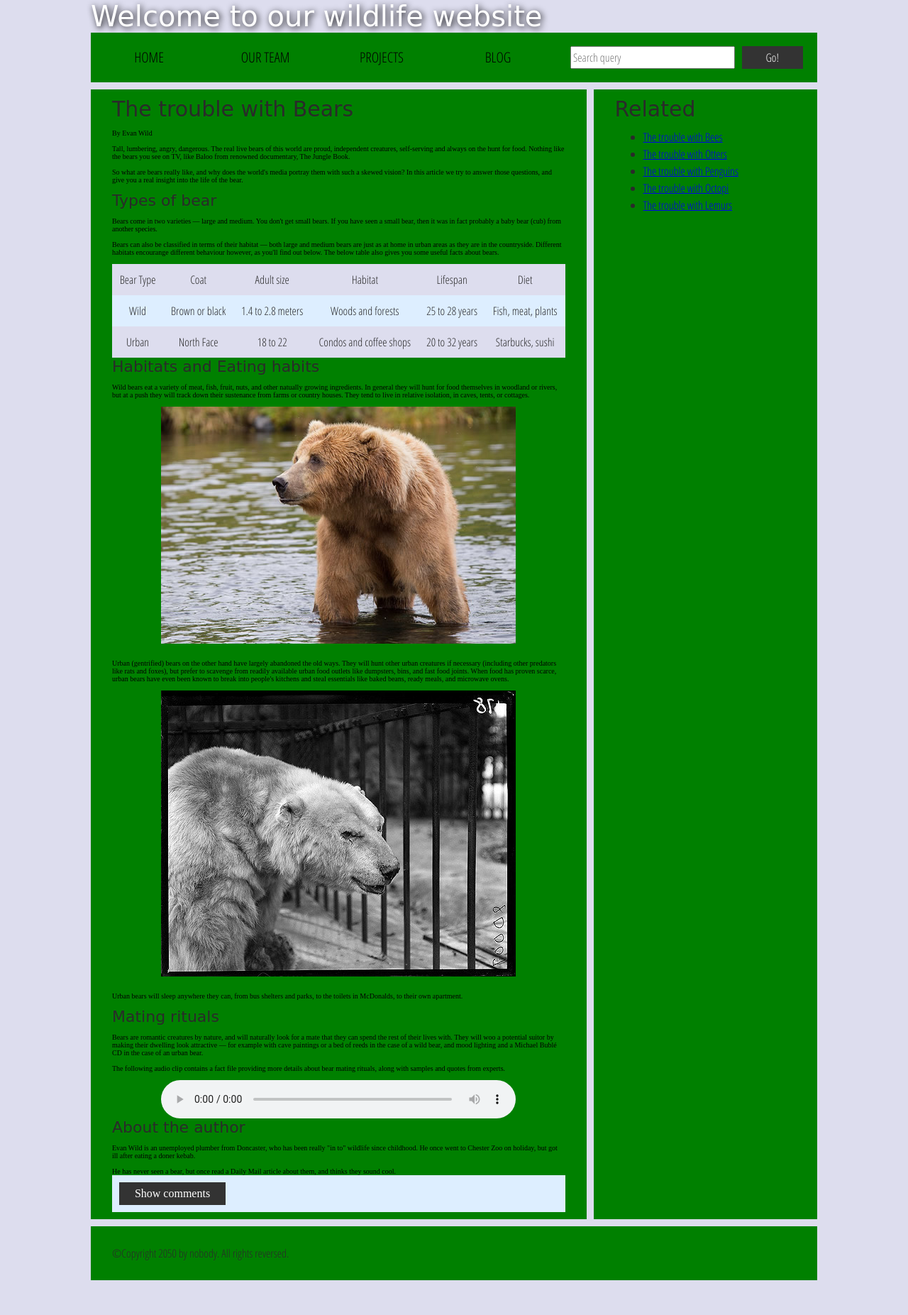
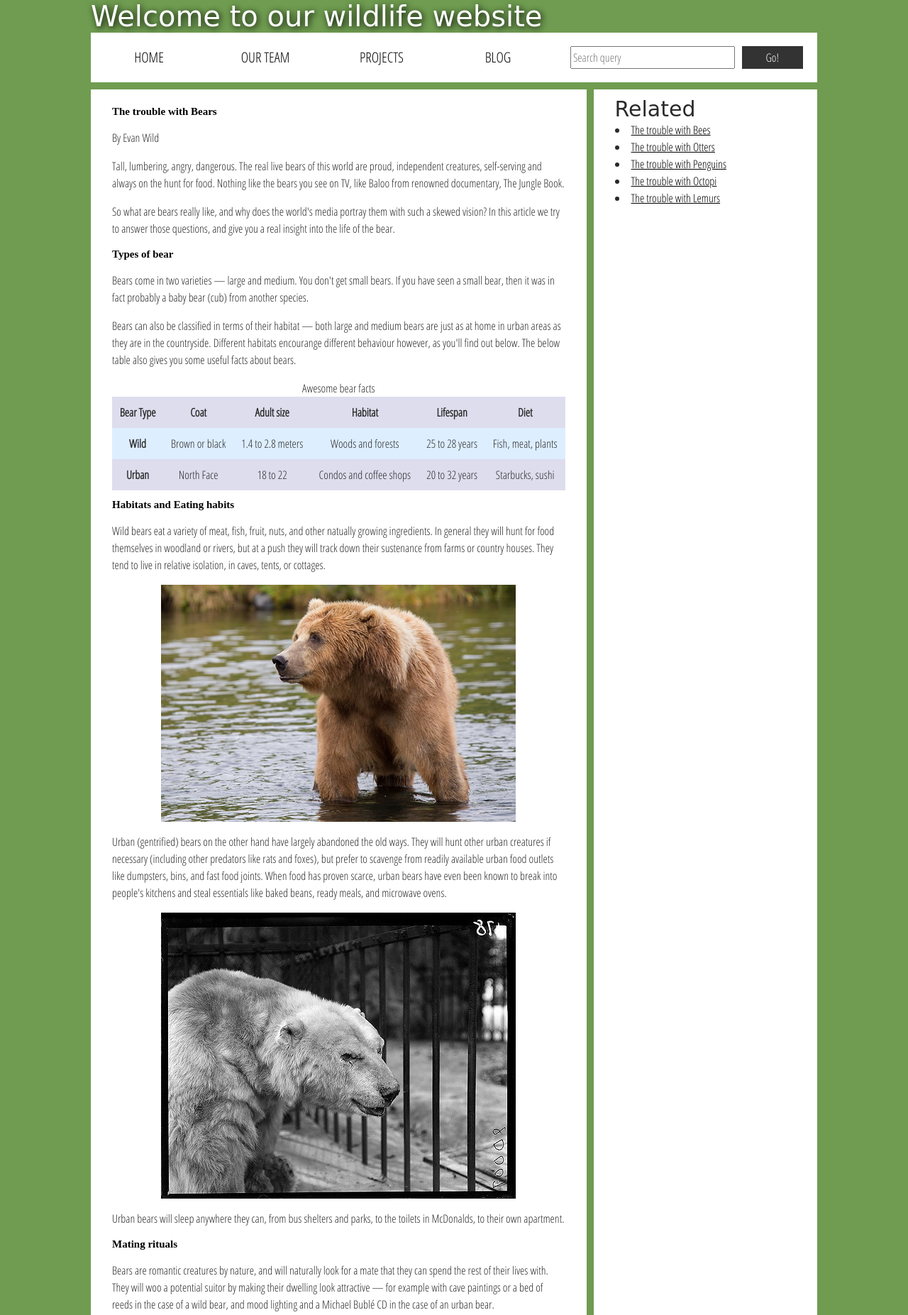
Before and after one commit to jaycebaxter/webAccessibility, a plain HTML site: page index.html in a window 1280 px wide. Shown: the top 1853 px of the page at 71% size. Before the commit the page ends 1804 px from the top, so only its background shows below. Drawn offline with Linux system fonts and the light colour scheme; a web font is replaced by a local one.

Commit message:
haha i forgot to commit this whole time. ummm

```diff
--- a/index.html
+++ b/index.html
@@ -18,7 +18,7 @@
       <font size="7">Welcome to our wildlife website</font>
     </div>
 
-    <div class="nav">
+    <nav>
       <ul>
         <li><a href="#">Home</a></li>
         <li><a href="#">Our team</a></li>
@@ -27,41 +27,39 @@
       </ul>
 
       <form class="search">
-        <input type="search" name="q" placeholder="Search query">
-        <input type="submit" value="Go!">
+        <input type="search" name="q" placeholder="Search query" aria-label="Search box">
+        <input type="submit" value="Go!" aria-label="Submit search button">
       </form>
-    </div>
+    </nav>
 
     <main>
       <article>
-        <font size="6">The trouble with Bears</font>
-        <br><br>
-        By Evan Wild
-        <br><br>
-        Tall, lumbering, angry, dangerous. The real live bears of this world are proud, independent creatures, self-serving and always on the hunt for food. Nothing like the bears you see on TV, like Baloo from renowned documentary, The Jungle Book.
-        <br><br>
-        So what are bears really like, and why does the world's media portray them with such a skewed vision? In this article we try to answer those questions, and give you a real insight into the life of the bear.
-        <br><br>
-        <font size="5">Types of bear</font>
-        <br><br>
-        Bears come in two varieties — large and medium. You don't get small bears. If you have seen a small bear, then it was in fact probably a baby bear (cub) from another species.
-        <br><br>
-        Bears can also be classified in terms of their habitat — both large and medium bears are just as at home in urban areas as they are in the countryside. Different habitats encourange different behaviour however, as you'll find out below. The below table also gives you some useful facts about bears.
-        <br><br>
+        <h1>The trouble with Bears</h1>
+        <p> By Evan Wild </p>
+
+        <p>Tall, lumbering, angry, dangerous. The real live bears of this world are proud, independent creatures, self-serving and always on the hunt for food. Nothing like the bears you see on TV, like Baloo from renowned documentary, The Jungle Book. </p>
+        <p> So what are bears really like, and why does the world's media portray them with such a skewed vision? In this article we try to answer those questions, and give you a real insight into the life of the bear.
+
+        </p>
+        <h2>Types of bear</h2>
+
+        <p>Bears come in two varieties — large and medium. You don't get small bears. If you have seen a small bear, then it was in fact probably a baby bear (cub) from another species.</p>
+        <p>Bears can also be classified in terms of their habitat — both large and medium bears are just as at home in urban areas as they are in the countryside. Different habitats encourange different behaviour however, as you'll find out below. The below table also gives you some useful facts about bears.</p>
         <table>
+          <caption>Awesome bear facts</caption>
           <thead>
             <tr>
-              <td>Bear Type</td>
-              <td>Coat</td>
-              <td>Adult size</td>
-              <td>Habitat</td>
-              <td>Lifespan</td>
-              <td>Diet</td>
+              <th>Bear Type</th>
+              <th>Coat</th>
+              <th>Adult size</th>
+              <th>Habitat</th>
+              <th>Lifespan</th>
+              <th>Diet</th>
             </tr>
           </thead>
           <tbody>
             <tr>
-              <td>Wild</td>
+              <th>Wild</th>
               <td>Brown or black</td>
               <td>1.4 to 2.8 meters</td>
               <td>Woods and forests</td>
@@ -69,7 +67,7 @@
               <td>Fish, meat, plants</td>
             </tr>
             <tr>
-              <td>Urban</td>
+              <th>Urban</th>
               <td>North Face</td>
               <td>18 to 22</td>
               <td>Condos and coffee shops</td>
@@ -79,24 +77,18 @@
           </tbody>
         </table>
 
-        <font size="5">Habitats and Eating habits</font>
-        <br><br>
-        Wild bears eat a variety of meat, fish, fruit, nuts, and other natually growing ingredients. In general they will hunt for food themselves in woodland or rivers, but at a push they will track down their sustenance from farms or country houses. They tend to live in relative isolation, in caves, tents, or cottages.
-        <br><br>
-        <img src="media/wild-bear.jpg">
-        <br><br>
-        Urban (gentrified) bears on the other hand have largely abandoned the old ways. They will hunt other urban creatures if necessary (including other predators like rats and foxes), but prefer to scavenge from readily available urban food outlets like dumpsters, bins, and fast food joints. When food has proven scarce, urban bears have even been known to break into people's kitchens and steal essentials like baked beans, ready meals, and microwave ovens.
-        <br><br>
-        <img src="media/urban-bear.jpg">
-        <br><br>
-        Urban bears will sleep anywhere they can, from bus shelters and parks, to the toilets in McDonalds, to their own apartment.
-        <br><br>
-        <font size="5">Mating rituals</font>
-        <br><br>
-        Bears are romantic creatures by nature, and will naturally look for a mate that they can spend the rest of their lives with. They will woo a potential suitor by making their dwelling look attractive — for example with cave paintings or a bed of reeds in the case of a wild bear, and mood lighting and a Michael Bublé CD in the case of an urban bear.
-        <br><br>
-        The following audio clip contains a fact file providing more details about bear mating rituals, along with samples and quotes from experts.
-        <br><br>
+        <h2>Habitats and Eating habits</h2>
+        <p>Wild bears eat a variety of meat, fish, fruit, nuts, and other natually growing ingredients. In general they will hunt for food themselves in woodland or rivers, but at a push they will track down their sustenance from farms or country houses. They tend to live in relative isolation, in caves, tents, or cottages.</p>
+        <img src="media/wild-bear.jpg" alt="A picture of a wild bear">
+        <p>Urban (gentrified) bears on the other hand have largely abandoned the old ways. They will hunt other urban creatures if necessary (including other predators like rats and foxes), but prefer to scavenge from readily available urban food outlets like dumpsters, bins, and fast food joints. When food has proven scarce, urban bears have even been known to break into people's kitchens and steal essentials like baked beans, ready meals, and microwave ovens.</p>
+        <img src="media/urban-bear.jpg" alt="A picture of an urban bear">
+        <p>Urban bears will sleep anywhere they can, from bus shelters and parks, to the toilets in McDonalds, to their own apartment.</p>
+        <h2>Mating rituals</h2>
+        <p>Bears are romantic creatures by nature, and will naturally look for a mate that they can spend the rest of their lives with. They will woo a potential suitor by making their dwelling look attractive — for example with cave paintings or a bed of reeds in the case of a wild bear, and mood lighting and a Michael Bublé CD in the case of an urban bear.</p>
+        <p>The following audio clip contains a fact file providing more details about bear mating rituals, along with samples and quotes from experts.</p>
+
+        <p>Transcript: This isn't really an audio fact file about bears, but it is an audio file that you can transcribe.</p>
+
         <audio controls>
           <source src="media/bear.mp3" type="audio/mp3">
           <source src="media/bear.ogg" type="audio/ogg">
@@ -105,15 +97,13 @@
 
         <aside>
 
-          <font size="5">About the author</font>
-        <br><br>
-          Evan Wild is an unemployed plumber from Doncaster, who has been really "in to" wildlife since childhood. He once went to Chester Zoo on holiday, but got ill after eating a doner kebab.
-        <br><br>
-          He has never seen a bear, but once read a Daily Mail article about them, and thinks they sound cool.
+          <h3>About the author</h3>
+          <p>Evan Wild is an unemployed plumber from Doncaster, who has been really "in to" wildlife since childhood. He once went to Chester Zoo on holiday, but got ill after eating a doner kebab.</p>
+          <p>He has never seen a bear, but once read a Daily Mail article about them, and thinks they sound cool.</p>
 
         </aside>
         <section class="comments">
-          <div class="show-hide">Show comments</div>
+          <button class="show-hide" aria-label="Show/hide comments button">Show comments</div>
 
           <div class="comment-wrapper">
 
@@ -122,14 +112,14 @@
             <form class="comment-form">
               <div class="flex-pair">
                 Your name:
-                <input type="text" name="name" id="name" placeholder="Enter your name">
+                <input type="text" name="name" id="name" placeholder="Enter your name" aria-label="Text field for name">
               </div>
               <div class="flex-pair">
                 Your comment:
-                <input type="text" name="comment" id="comment" placeholder="Enter your comment">
+                <input type="text" name="comment" id="comment" placeholder="Enter your comment" aria-label="Text field for comment">
               </div>
               <div>
-                <input type="submit" value="Submit comment">
+                <input type="submit" value="Submit comment" aria-label="Submit comment button">
               </div>
             </form>
 
@@ -154,7 +144,6 @@
       <div class="secondary">
         <font size="6">Related</font>
 
-        <ul>
           <li><a href="#">The trouble with Bees</a></li>
           <li><a href="#">The trouble with Otters</a></li>
           <li><a href="#">The trouble with Penguins</a></li>
--- a/style.css
+++ b/style.css
@@ -7,7 +7,7 @@ html, body {
 
 html {
   font-size: 10px;
-  background-color: #dde;
+  background-color: #6F9C50;
 }
 
 body {
@@ -51,8 +51,8 @@ p, li, table {
 
 /* || header layout */
 
-div[class="nav"], article, footer, .secondary {
-  background-color: green;
+nav, article, footer, .secondary {
+  background-color: white;
 }
 
 article, footer, .secondary {
@@ -61,30 +61,31 @@ article, footer, .secondary {
 
 article {
   margin-right: 10px;
+  background-color: white;
 }
 
-div[class="nav"] {
+nav {
   height: 50px;
-  background-color: ff80ff;
+  background-color: white;
   display: flex;
   padding: 1% 0;
   margin-bottom: 10px;
 }
 
-div[class="nav"] ul {
+nav ul {
   padding: 0;
   list-style-type: none;
   flex: 2;
   display: flex;
 }
 
-div[class="nav"] li {
+nav li {
   display: inline;
   text-align: center;
   flex: 1;
 }
 
-div[class="nav"] a {
+nav a {
   display: inline-block;
   font-size: 2rem;
   text-transform: uppercase;
@@ -92,7 +93,7 @@ div[class="nav"] a {
   color: black;
 }
 
-div[class="nav"] .search {
+nav .search {
   flex: 1;
   display: flex;
   align-items: center;
@@ -129,6 +130,7 @@ article {
 
 .secondary {
   flex: 2;
+  color: black;
 }
 
 footer {
@@ -248,3 +250,9 @@ audio {
 .comment-container li p:nth-child(2) {
   flex: 5;
 }
+
+.secondary {
+  a {
+    color: black;
+  }
+}
```
